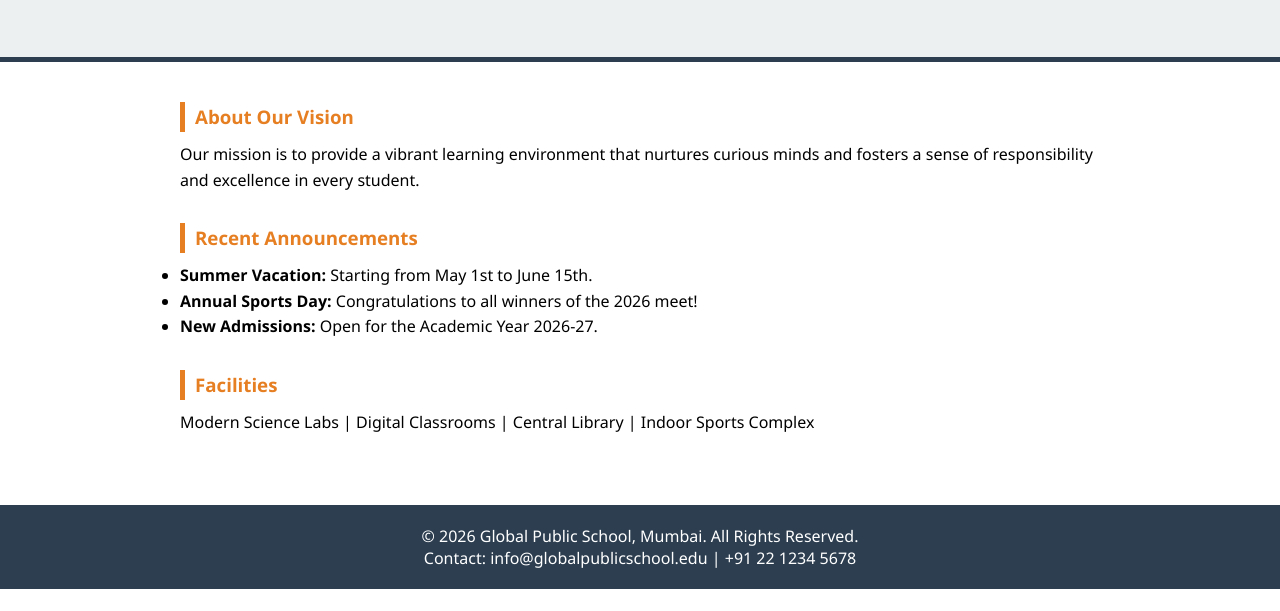
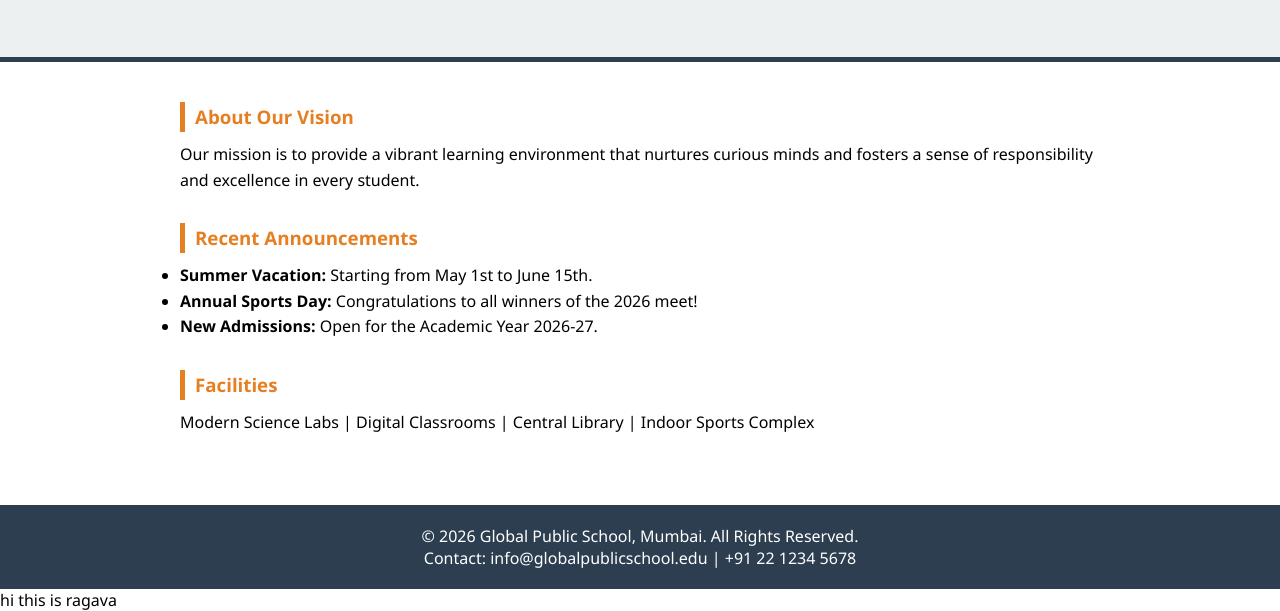
Before and after one commit to msnath/development-code, a plain HTML site: page index.html in a window 1280 px wide. Shown: the part 279-890 px from the top of the page. Before the commit the page ends 868 px from the top, so only its background shows below. Drawn offline with Linux system fonts and the light colour scheme.

Commit message:
line 79 add

```diff
--- a/index.html
+++ b/index.html
@@ -76,6 +76,6 @@
         <p>&copy; 2026 Global Public School, Mumbai. All Rights Reserved.</p>
         <p>Contact: info@globalpublicschool.edu | +91 22 1234 5678</p>
     </footer>
-
+hi this is ragava
 </body>
 </html>
```
